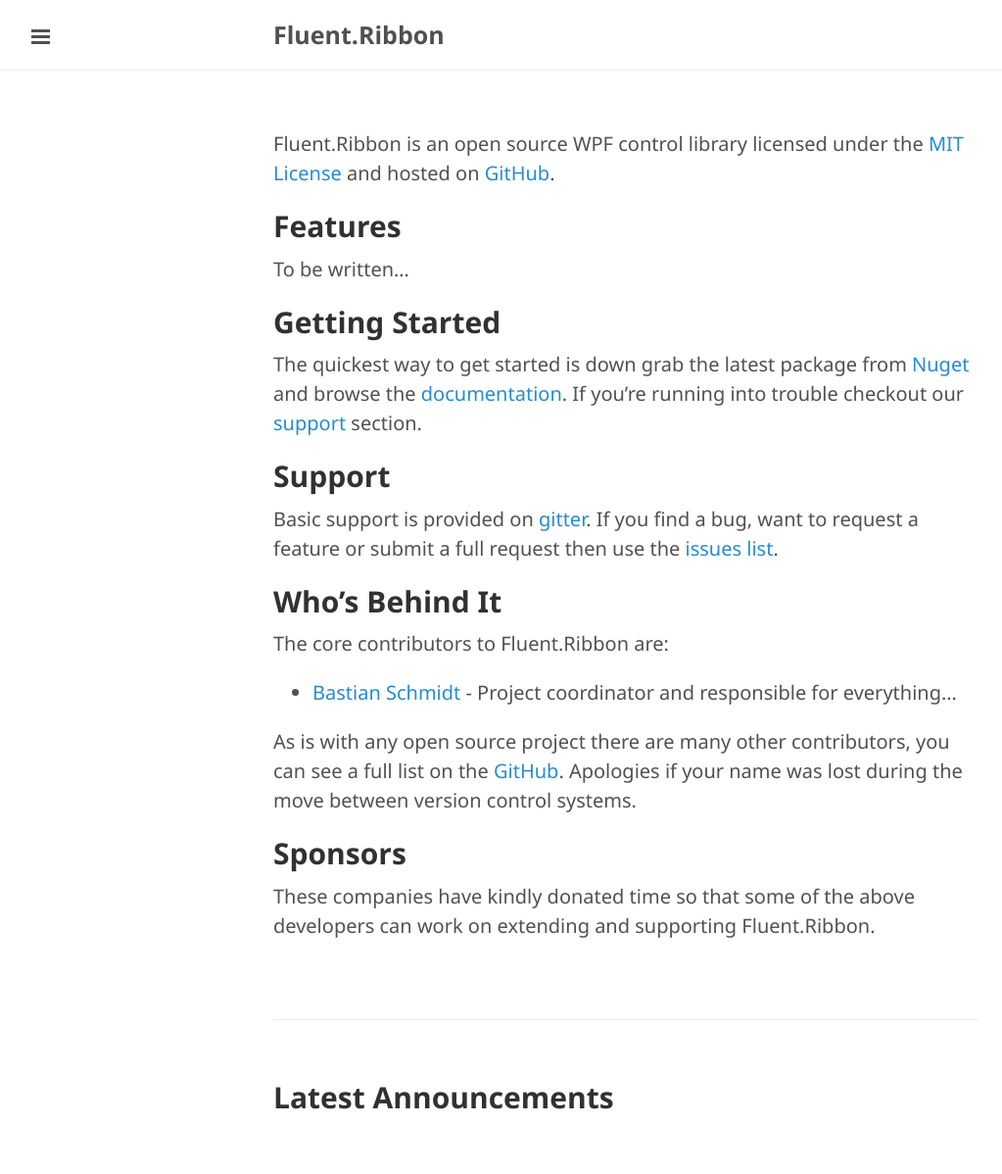
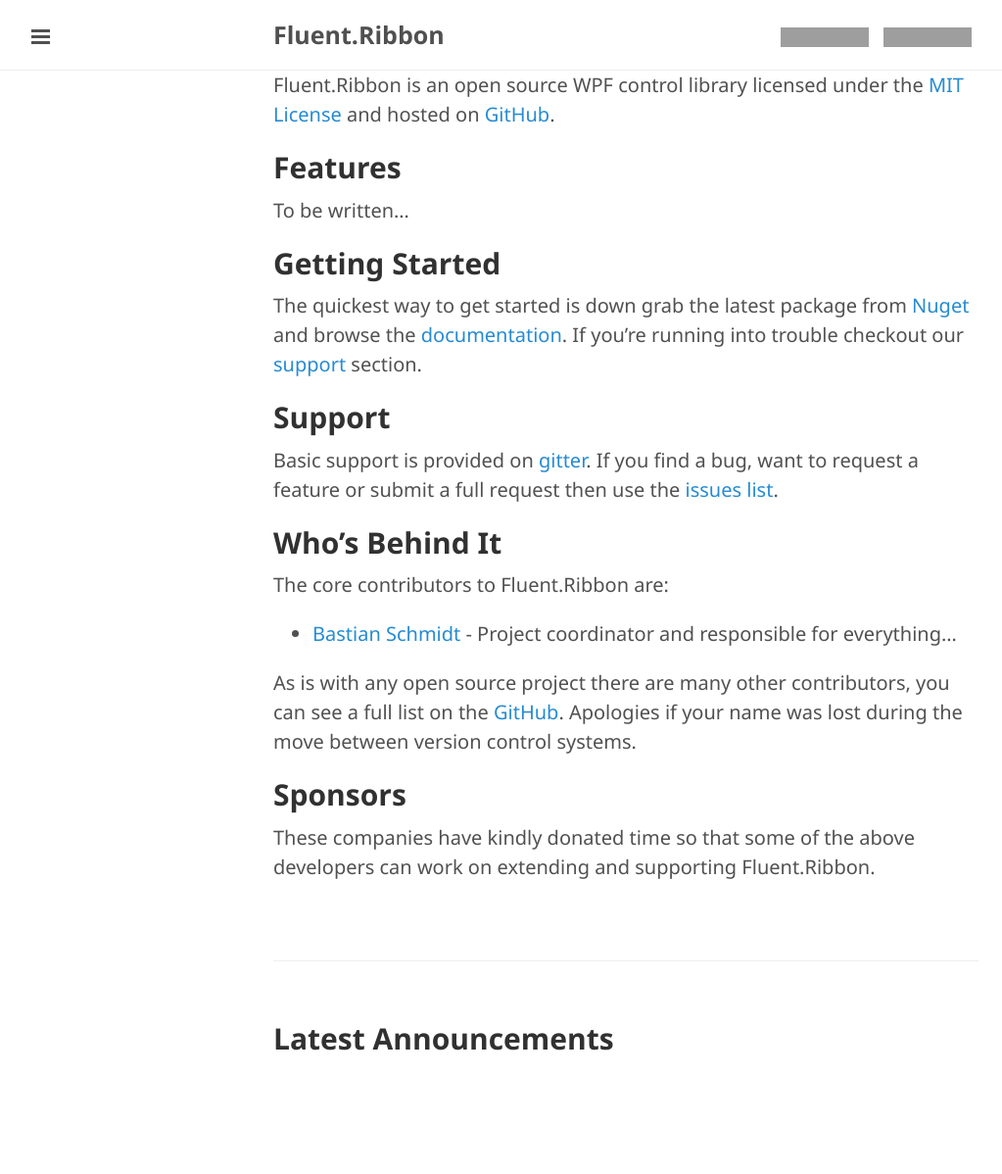
Before and after one commit to fluentribbon/fluentribbon.github.io, a Jekyll site: the page built from index.md, in a window 1280 px wide. Shown: the whole page at 98% size, without its empty margins (1-1024 px from the left). Built offline with Jekyll 4.4.1, drawn with Linux system fonts in a browser that asks for light colours; after the commit the page ends 1138 px from its top, so only the background shows below that; grey boxes are pictures that could not be loaded.

Commit message:
Removing large margin above header

```diff
--- a/public/css/lanyon.css
+++ b/public/css/lanyon.css
@@ -94,7 +94,6 @@
 .masthead {
   padding-top:    1rem;
   padding-bottom: 1rem;
-  margin-bottom: 3rem;
   border-bottom: 1px solid #eee;
 }
 .masthead-title {
--- a/public/css/poole.css
+++ b/public/css/poole.css
@@ -275,7 +275,6 @@
 .masthead {
   padding-top:    1rem;
   padding-bottom: 1rem;
-  margin-bottom: 3rem;
 }
 .masthead-title {
   margin-top: 0;
```
